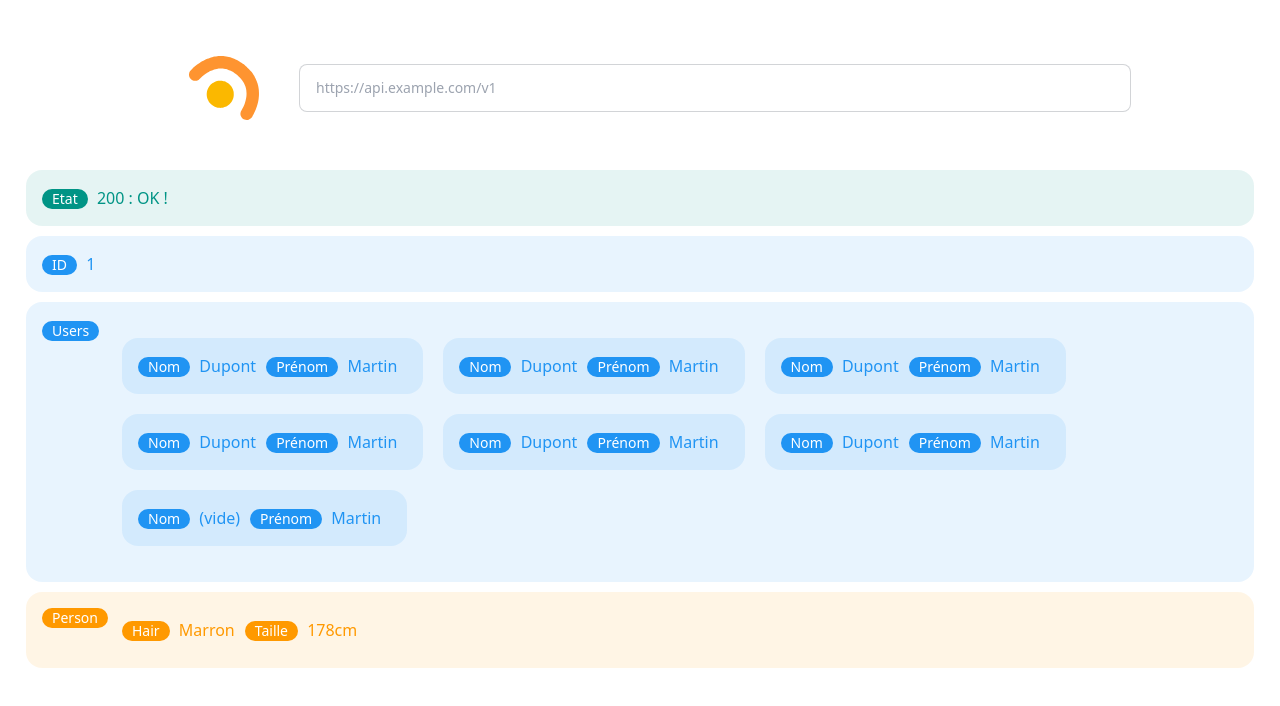
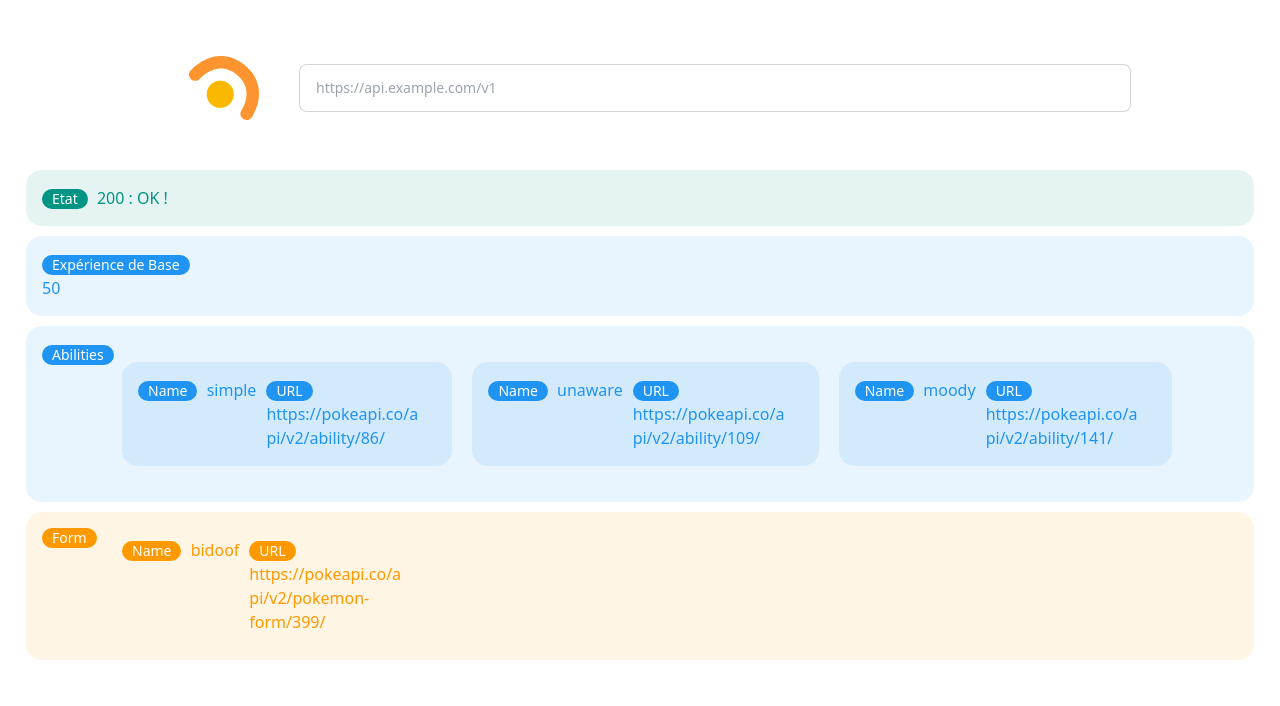
Before and after one commit to Vision-Data/app, a Vue app: page / in a window 1280 px wide. Shown: the top 706 px of the page. Built offline with nearby package versions, Linux system fonts and the light colour scheme.

Commit message:
feat: add json & get data from json

```diff
--- /dev/null
+++ b/src/assets/bidoof.json
@@ -0,0 +1,72 @@
+{
+    "abilities": [
+        {
+            "ability": {
+                "name": "simple",
+                "url": "https://pokeapi.co/api/v2/ability/86/"
+            },
+            "is_hidden": false,
+            "slot": 1
+        },
+        {
+            "ability": {
+                "name": "unaware",
+                "url": "https://pokeapi.co/api/v2/ability/109/"
+            },
+            "is_hidden": false,
+            "slot": 2
+        },
+        {
+            "ability": {
+                "name": "moody",
+                "url": "https://pokeapi.co/api/v2/ability/141/"
+            },
+            "is_hidden": true,
+            "slot": 3
+        }
+    ],
+    "base_experience": 50,
+    "forms":
+        {
+            "name": "bidoof",
+            "url": "https://pokeapi.co/api/v2/pokemon-form/399/"
+        }
+    ,
+    "game_indices": [
+        {
+            "game_index": 399,
+            "version": {
+                "name": "diamond",
+                "url": "https://pokeapi.co/api/v2/version/12/"
+            }
+        },
+        {
+            "game_index": 399,
+            "version": {
+                "name": "pearl",
+                "url": "https://pokeapi.co/api/v2/version/13/"
+            }
+        },
+        {
+            "game_index": 399,
+            "version": {
+                "name": "platinum",
+                "url": "https://pokeapi.co/api/v2/version/14/"
+            }
+        },
+        {
+            "game_index": 399,
+            "version": {
+                "name": "heartgold",
+                "url": "https://pokeapi.co/api/v2/version/15/"
+            }
+        },
+        {
+            "game_index": 399,
+            "version": {
+                "name": "soulsilver",
+                "url": "https://pokeapi.co/api/v2/version/16/"
+            }
+        }
+    ]
+}
--- a/src/components/Data.vue
+++ b/src/components/Data.vue
@@ -1,20 +1,52 @@
 <template>
   <section>
+    <div class="alert alert-info">
+      <div class="flex-1">
+        <label>
+          <button class="badge bg-info border-transparent">Expérience de Base</button> {{ pokemon.base_experience }}
+        </label>
+      </div>
+    </div>
     <div class="alert alert-object alert-info">
       <div class="flex-1">
         <label class="tag-title">
-          <button class="badge bg-info border-transparent">Users</button>
+          <button class="badge bg-info border-transparent">Abilities</button>
         </label>
-        <div class="alert alert-info" v-for="user in users" :key="user.data">
+        <div
+          class="alert alert-info"
+          v-for="ability in pokemon.abilities"
+          :key="ability.data"
+        >
           <div class="flex-1">
             <label>
-              <button class="badge bg-info border-transparent">Nom</button>
-              {{user.nom === '' ? "(vide)" : user.nom }}
+              <button class="badge bg-info border-transparent">Name</button>
+              {{
+                ability.ability.name === "" ? "(vide)" : ability.ability.name
+              }}
             </label>
             <label>
-              <button class="badge bg-info border-transparent">Prénom</button>
-              {{ user.prenom }}
+              <button class="badge bg-info border-transparent">URL</button>
+              {{ ability.ability.url }}
             </label>
+            <!-- <div class="alert alert-object alert-info" v-if="'address' in user">
+              <div class="flex-1">
+                <label>
+                  <button class="tag-title badge bg-info border-transparent">
+                    Address
+                  </button>
+                </label>
+                <label>
+                  <button class="badge bg-info border-transparent">
+                    Numéro
+                  </button>
+                  {{ user.address.numero }}
+                </label>
+                <label>
+                  <button class="badge bg-info border-transparent">Rue</button>
+                  {{ user.address.rue }}
+                </label>
+              </div>
+            </div> -->
           </div>
         </div>
       </div>
@@ -23,17 +55,17 @@
     <div class="alert alert-object alert-warning">
       <div class="flex-1">
         <label>
-          <button class="tag-title badge bg-warning border-transparent">Person</button>
+          <button class="tag-title badge bg-warning border-transparent">
+            Form
+          </button>
         </label>
         <label>
-              <button class="badge bg-warning border-transparent">Hair</button>
-              {{ person.hair }}
+          <button class="badge bg-warning border-transparent">Name</button>
+          {{ pokemon.forms.name }}
         </label>
         <label>
-              <button class="badge bg-warning border-transparent">
-                Taille
-              </button>
-              {{ person.taille }}
+          <button class="badge bg-warning border-transparent">URL</button>
+          {{ pokemon.forms.url }}
         </label>
       </div>
     </div>
@@ -42,15 +74,25 @@
 
 
 <script>
+import bidoof from "../assets/bidoof.json";
+
 export default {
   name: "Data",
+  mounted: () => {
+    console.log(bidoof);
+  },
   components: {},
   data() {
     return {
+      pokemon: bidoof,
       users: [
         {
           prenom: "Martin",
           nom: "Dupont",
+          //   address: {
+          //     rue: "Rue du Boulevard",
+          //     numero: "220",
+          //   },
         },
         {
           prenom: "Martin",
@@ -90,7 +132,6 @@ export default {
  <style >
 .alert {
   margin: 10px;
-
 }
 
 .alert label {
@@ -105,22 +146,19 @@ export default {
   left: 0;
 }
 
-
 .alert .flex-1 {
   display: flex;
   flex-wrap: wrap;
   position: relative;
   align-items: flex-start;
-
 }
 
 .alert-object > .flex-1 {
-    padding: 10px ;
+  padding: 10px;
   padding-left: 70px;
 }
 
 .badge {
   margin-right: 5px;
 }
-
 </style>
--- a/src/components/Response.vue
+++ b/src/components/Response.vue
@@ -9,13 +9,7 @@
       </div>
     </div>
 
-    <div class="alert alert-info">
-      <div class="flex-1">
-        <label>
-          <button class="badge bg-info border-transparent">ID</button> {{ id }}
-        </label>
-      </div>
-    </div>
+
 
     <Data />
   </div>
```
Lines whose indentation alone changed are shown as unchanged.
